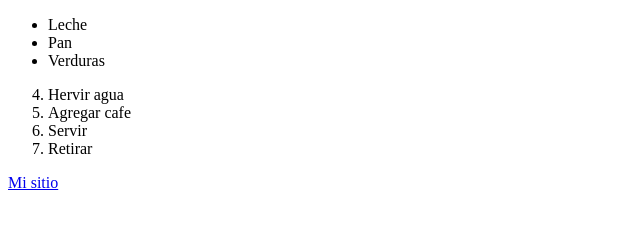
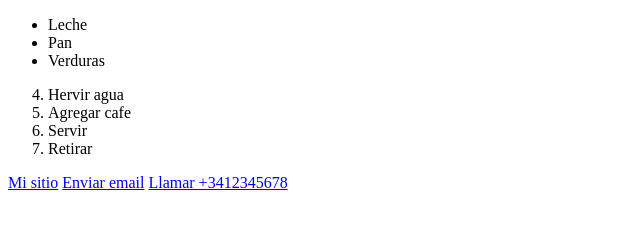
Before and after one commit to Morenomdev/Fundamentos, a plain HTML site: page CL_3_Lists/index.html in a window 1280 px wide. Shown: the whole page, without its empty margins (0-640 px from the left). Drawn offline with Linux system fonts and the light colour scheme.

Commit message:
Listas y anclas

```diff
--- a/CL_3_Lists/index.html
+++ b/CL_3_Lists/index.html
@@ -22,5 +22,9 @@
 
     <a href="https://platzi.com" target="_blank">Mi sitio</a>
 
+    <a href="mailto:info@ejemplo.com?subject=Consulta&body=Hola">Enviar email</a>
+
+    <a href="tel:+3412345678">Llamar +3412345678</a>
+
 </body>
 </html>
```
